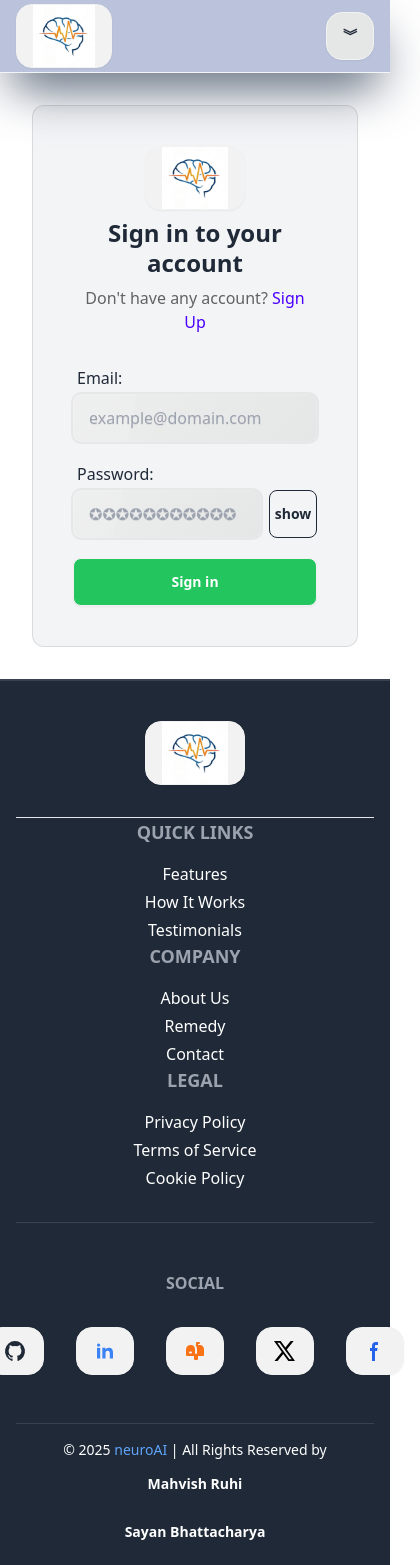
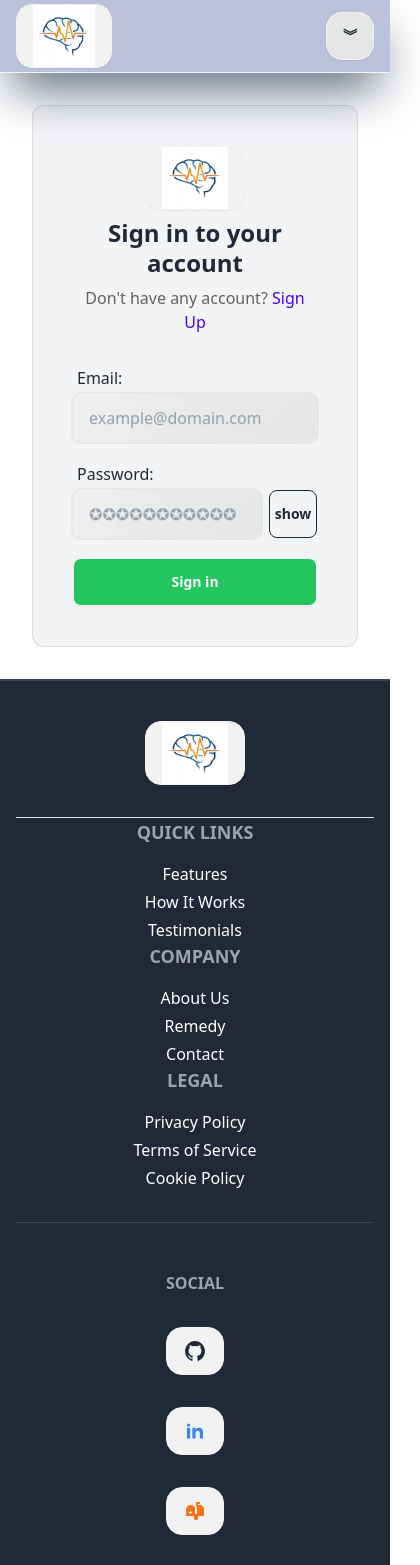
Before and after one commit to TBS96/neuroAI-client, a React (Vite) app: page /login in a window 390 px wide. Shown: the top 1565 px of the page, 420 px wide, since content can reach past the window. Built offline with nearby package versions, Linux system fonts and the light colour scheme.

Commit message:
fixed responsiveness in component Footer.jsx
Signed-off-by: TBS96 <9tbs6@proton.me>

```diff
--- a/src/components/Footer/Footer.jsx
+++ b/src/components/Footer/Footer.jsx
@@ -141,7 +141,7 @@ function Footer() {
                             <h3 className="text-gray-400 uppercase font-semibold mb-4">
                                 {section.title}
                             </h3>
-                            <ul className="flex justify-center">
+                            <ul className="md:flex justify-center">
                                 {section.links.map((link) => (
                                     <li key={link.name} className="p-4">
                                         <Link
```
